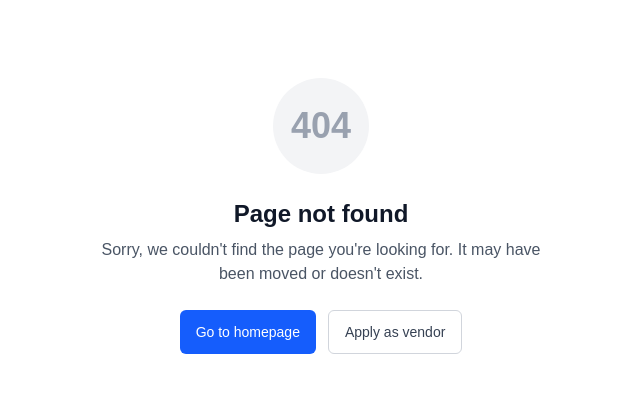
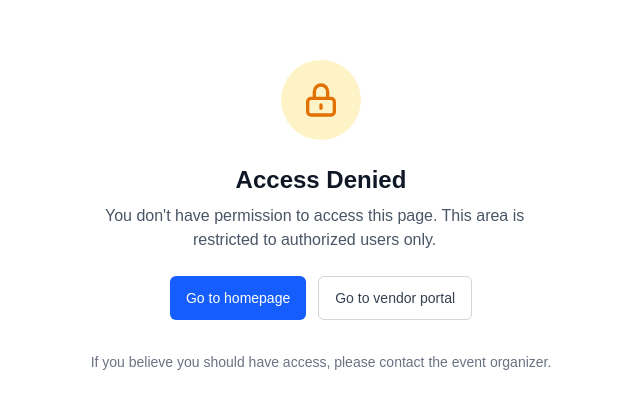
Before and after one commit to Owen-Rose/Holigay-YYC, a Next.js app: page /unauthorized in a window 1280 px wide. Before the commit this address had no page. Shown: the part 184-592 px from the top of the page, without its empty margins (319-959 px from the left). Built offline with nearby package versions, Linux system fonts and the light colour scheme.

Commit message:
feat(rbac): add unauthorized page

```diff
--- /dev/null
+++ b/src/app/unauthorized/page.tsx
@@ -0,0 +1,68 @@
+import Link from 'next/link';
+
+/**
+ * Unauthorized Page
+ *
+ * Displayed when a user tries to access a resource they don't have permission for.
+ * Provides friendly messaging and navigation options based on likely user intent:
+ * - Vendors who accidentally hit dashboard routes → directed to vendor portal
+ * - General users → directed to homepage
+ */
+export default function UnauthorizedPage() {
+  return (
+    <div className="flex min-h-screen items-center justify-center px-4">
+      <div className="text-center">
+        {/* Lock icon to convey access restriction */}
+        <div className="mx-auto mb-6 flex h-20 w-20 items-center justify-center rounded-full bg-amber-100">
+          <svg
+            className="h-10 w-10 text-amber-600"
+            fill="none"
+            stroke="currentColor"
+            viewBox="0 0 24 24"
+            aria-hidden="true"
+          >
+            <path
+              strokeLinecap="round"
+              strokeLinejoin="round"
+              strokeWidth={2}
+              d="M12 15v2m-6 4h12a2 2 0 002-2v-6a2 2 0 00-2-2H6a2 2 0 00-2 2v6a2 2 0 002 2zm10-10V7a4 4 0 00-8 0v4h8z"
+            />
+          </svg>
+        </div>
+
+        {/* Main heading */}
+        <h1 className="text-2xl font-bold text-gray-900">Access Denied</h1>
+
+        {/* Friendly explanation */}
+        <p className="mt-2 max-w-md text-gray-600">
+          You don&apos;t have permission to access this page. This area is restricted to authorized
+          users only.
+        </p>
+
+        {/* Navigation options */}
+        <div className="mt-6 flex flex-col gap-3 sm:flex-row sm:justify-center">
+          {/* Primary action: Go to homepage */}
+          <Link
+            href="/"
+            className="inline-flex min-h-[44px] items-center justify-center rounded-md bg-blue-600 px-4 py-2.5 text-sm font-medium text-white transition-colors hover:bg-blue-700 focus:ring-2 focus:ring-blue-500 focus:ring-offset-2 focus:outline-none"
+          >
+            Go to homepage
+          </Link>
+
+          {/* Secondary action: Vendor portal (for vendors who hit dashboard routes) */}
+          <Link
+            href="/vendor"
+            className="inline-flex min-h-[44px] items-center justify-center rounded-md border border-gray-300 bg-white px-4 py-2.5 text-sm font-medium text-gray-700 transition-colors hover:bg-gray-50 focus:ring-2 focus:ring-blue-500 focus:ring-offset-2 focus:outline-none"
+          >
+            Go to vendor portal
+          </Link>
+        </div>
+
+        {/* Help text for users who believe they should have access */}
+        <p className="mt-8 text-sm text-gray-500">
+          If you believe you should have access, please contact the event organizer.
+        </p>
+      </div>
+    </div>
+  );
+}
```
Also changed, not shown: 1 other file (tests, documents, lock files or other folders).
